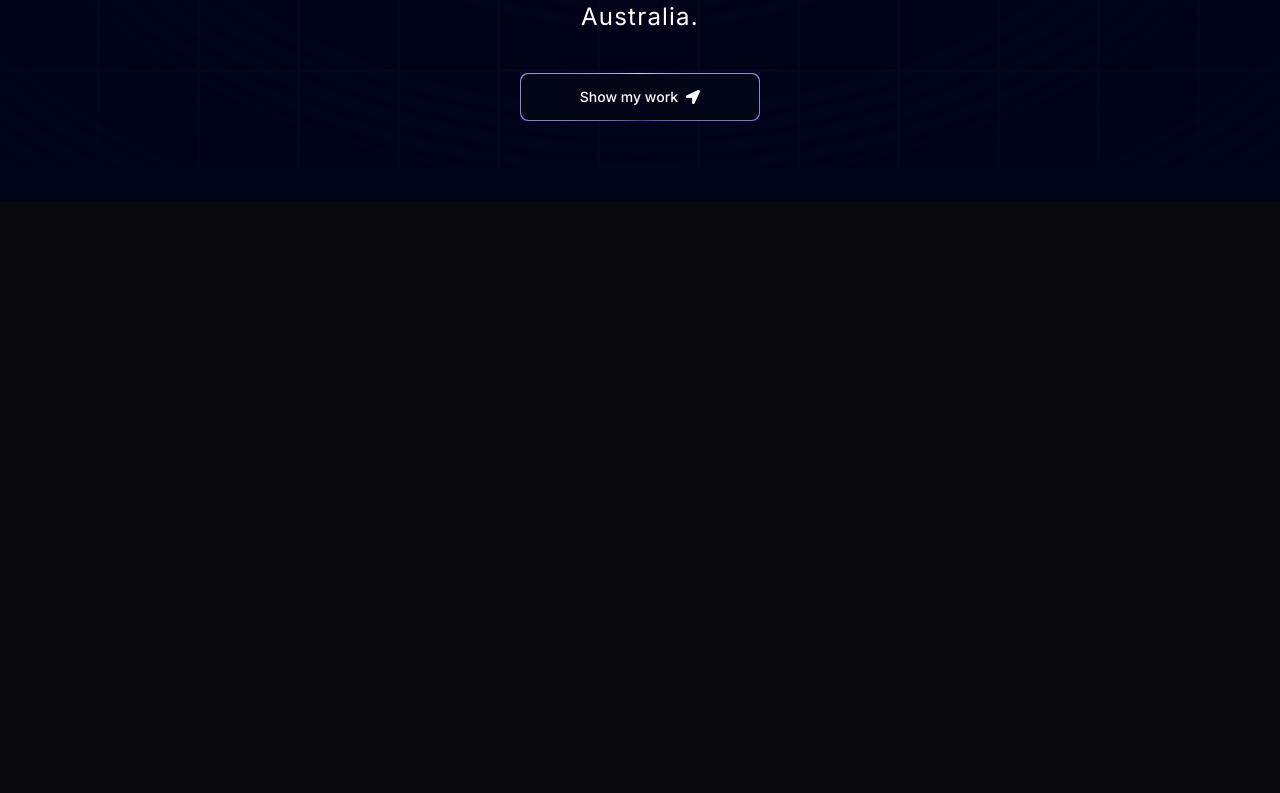
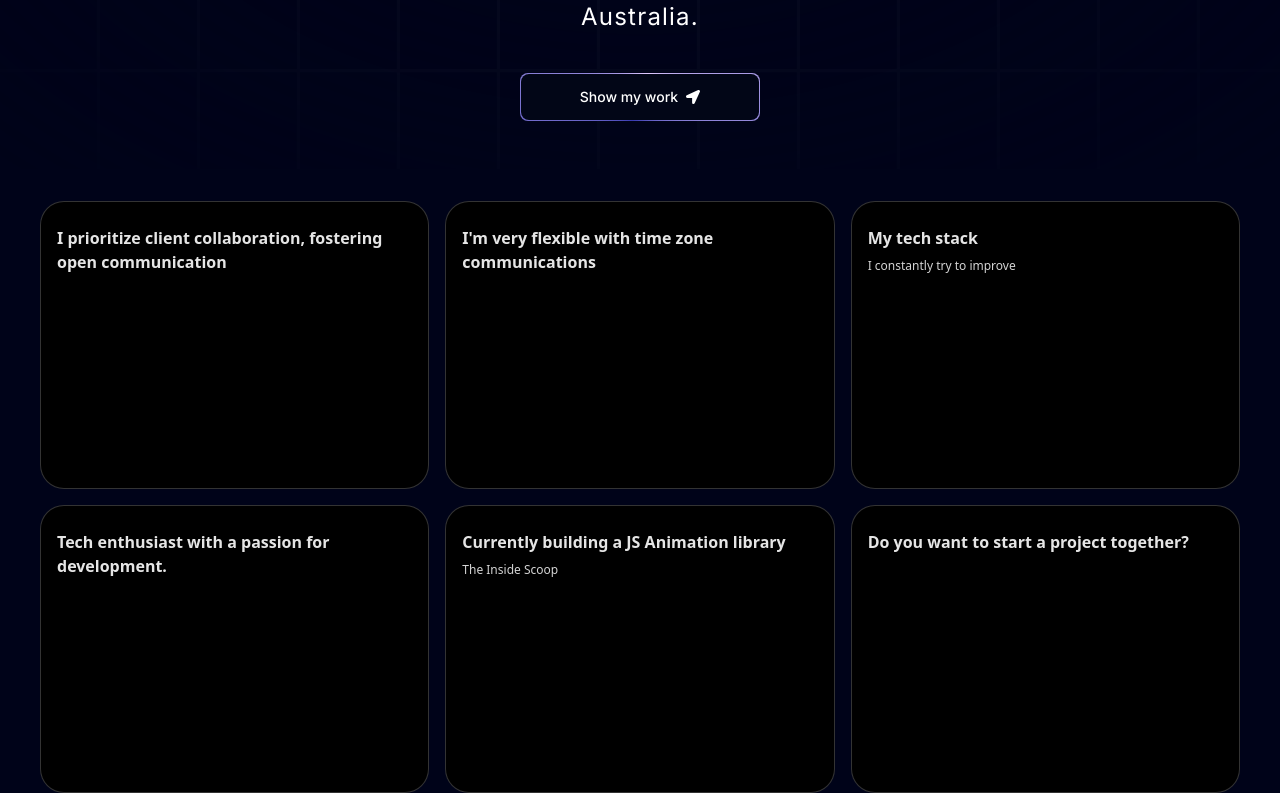
Before and after one commit to shreejai/next-portfolio, a Next.js app: page / in a window 1280 px wide. Shown: the part 631-1424 px from the top of the page. Before the commit the page ends 832 px from the top, so only its background shows below. Built offline with nearby package versions, Linux system fonts and the light colour scheme.

Commit message:
bento grid and data arrays

```diff
--- a/app/page.tsx
+++ b/app/page.tsx
@@ -1,3 +1,4 @@
+import Grid from "@/components/Grid";
 import Hero from "@/components/Hero";
 import Image from "next/image";
 
@@ -6,6 +7,7 @@
     <main className="relative bg-black-100 text-white flex justify-center items-center flex-col overflow-hidden mx-auto sm:px-10 px-5">
       <div className="max-w-7xl w-full">
         <Hero/>
+        <Grid/>
       </div>
     </main>
   );
--- /dev/null
+++ b/components/Grid.tsx
@@ -0,0 +1,19 @@
+import { gridItems } from "@/data";
+import { BentoGrid, BentoGridItem } from "./ui/BentoGrid";
+
+export default function Grid() {
+  return (
+    <section id="about">
+      <BentoGrid>
+        {gridItems.map((item) => (
+          <BentoGridItem
+          id={item.id}
+          key={item.id}
+          title={item.title}
+          description={item.description}
+          />
+        ))}
+      </BentoGrid>
+    </section>
+  )
+}
--- /dev/null
+++ b/components/ui/BentoGrid.tsx
@@ -0,0 +1,56 @@
+import { cn } from "@/utils/cn";
+
+export const BentoGrid = ({
+  className,
+  children,
+}: {
+  className?: string;
+  children?: React.ReactNode;
+}) => {
+  return (
+    <div
+      className={cn(
+        "grid md:auto-rows-[18rem] grid-cols-1 md:grid-cols-3 gap-4 max-w-7xl mx-auto ",
+        className
+      )}
+    >
+      {children}
+    </div>
+  );
+};
+
+export const BentoGridItem = ({
+  className,
+  title,
+  description,
+  header,
+  icon,
+  id,
+}: {
+  className?: string;
+  title?: string | React.ReactNode;
+  description?: string | React.ReactNode;
+  header?: React.ReactNode;
+  icon?: React.ReactNode;
+  id: number;
+}) => {
+  return (
+    <div
+      className={cn(
+        "row-span-1 relative rounded-3xl group/bento hover:shadow-xl transition duration-200 shadow-input dark:shadow-none p-4 dark:bg-black dark:border-white/[0.2] bg-white border border-transparent justify-between flex flex-col space-y-4 border-red-500",
+        className
+      )}
+    >
+      {header}
+      <div className="group-hover/bento:translate-x-2 transition duration-200">
+        {icon}
+        <div className="font-sans font-bold text-neutral-600 dark:text-neutral-200 mb-2 mt-2">
+          {title}
+        </div>
+        <div className="font-sans font-normal text-neutral-600 text-xs dark:text-neutral-300">
+          {description}
+        </div>
+      </div>
+    </div>
+  );
+};
--- /dev/null
+++ b/data/index.ts
@@ -0,0 +1,217 @@
+export const navItems = [
+  { name: "About", link: "#about" },
+  { name: "Projects", link: "#projects" },
+  { name: "Testimonials", link: "#testimonials" },
+  { name: "Contact", link: "#contact" },
+];
+
+export const gridItems = [
+  {
+    id: 1,
+    title: "I prioritize client collaboration, fostering open communication ",
+    description: "",
+    className: "lg:col-span-3 md:col-span-6 md:row-span-4 lg:min-h-[60vh]",
+    imgClassName: "w-full h-full",
+    titleClassName: "justify-end",
+    img: "/b1.svg",
+    spareImg: "",
+  },
+  {
+    id: 2,
+    title: "I'm very flexible with time zone communications",
+    description: "",
+    className: "lg:col-span-2 md:col-span-3 md:row-span-2",
+    imgClassName: "",
+    titleClassName: "justify-start",
+    img: "",
+    spareImg: "",
+  },
+  {
+    id: 3,
+    title: "My tech stack",
+    description: "I constantly try to improve",
+    className: "lg:col-span-2 md:col-span-3 md:row-span-2",
+    imgClassName: "",
+    titleClassName: "justify-center",
+    img: "",
+    spareImg: "",
+  },
+  {
+    id: 4,
+    title: "Tech enthusiast with a passion for development.",
+    description: "",
+    className: "lg:col-span-2 md:col-span-3 md:row-span-1",
+    imgClassName: "",
+    titleClassName: "justify-start",
+    img: "/grid.svg",
+    spareImg: "/b4.svg",
+  },
+
+  {
+    id: 5,
+    title: "Currently building a JS Animation library",
+    description: "The Inside Scoop",
+    className: "md:col-span-3 md:row-span-2",
+    imgClassName: "absolute right-0 bottom-0 md:w-96 w-60",
+    titleClassName: "justify-center md:justify-start lg:justify-center",
+    img: "/b5.svg",
+    spareImg: "/grid.svg",
+  },
+  {
+    id: 6,
+    title: "Do you want to start a project together?",
+    description: "",
+    className: "lg:col-span-2 md:col-span-3 md:row-span-1",
+    imgClassName: "",
+    titleClassName: "justify-center md:max-w-full max-w-60 text-center",
+    img: "",
+    spareImg: "",
+  },
+];
+
+export const projects = [
+  {
+    id: 1,
+    title: "3D Solar System Planets to Explore",
+    des: "Explore the wonders of our solar system with this captivating 3D simulation of the planets using Three.js.",
+    img: "/p1.svg",
+    iconLists: ["/re.svg", "/tail.svg", "/ts.svg", "/three.svg", "/fm.svg"],
+    link: "https://github.com/adrianhajdin?tab=repositories",
+  },
+  {
+    id: 2,
+    title: "Yoom - Video Conferencing App",
+    des: "Simplify your video conferencing experience with Yoom. Seamlessly connect with colleagues and friends.",
+    img: "/p2.svg",
+    iconLists: ["/next.svg", "/tail.svg", "/ts.svg", "/stream.svg", "/c.svg"],
+    link: "https://github.com/adrianhajdin/zoom-clone",
+  },
+  {
+    id: 3,
+    title: "AI Image SaaS - Canva Application",
+    des: "A REAL Software-as-a-Service app with AI features and a payments and credits system using the latest tech stack.",
+    img: "/p3.svg",
+    iconLists: ["/re.svg", "/tail.svg", "/ts.svg", "/three.svg", "/c.svg"],
+    link: "https://github.com/adrianhajdin/ai_saas_app",
+  },
+  {
+    id: 4,
+    title: "Animated Apple Iphone 3D Website",
+    des: "Recreated the Apple iPhone 15 Pro website, combining GSAP animations and Three.js 3D effects..",
+    img: "/p4.svg",
+    iconLists: ["/next.svg", "/tail.svg", "/ts.svg", "/three.svg", "/gsap.svg"],
+    link: "https://github.com/adrianhajdin/iphone",
+  },
+];
+
+export const testimonials = [
+  {
+    quote:
+      "Collaborating with Adrian was an absolute pleasure. His professionalism, promptness, and dedication to delivering exceptional results were evident throughout our project. Adrian's enthusiasm for every facet of development truly stands out. If you're seeking to elevate your website and elevate your brand, Adrian is the ideal partner.",
+    name: "Michael Johnson",
+    title: "Director of AlphaStream Technologies",
+  },
+  {
+    quote:
+      "Collaborating with Adrian was an absolute pleasure. His professionalism, promptness, and dedication to delivering exceptional results were evident throughout our project. Adrian's enthusiasm for every facet of development truly stands out. If you're seeking to elevate your website and elevate your brand, Adrian is the ideal partner.",
+    name: "Michael Johnson",
+    title: "Director of AlphaStream Technologies",
+  },
+  {
+    quote:
+      "Collaborating with Adrian was an absolute pleasure. His professionalism, promptness, and dedication to delivering exceptional results were evident throughout our project. Adrian's enthusiasm for every facet of development truly stands out. If you're seeking to elevate your website and elevate your brand, Adrian is the ideal partner.",
+    name: "Michael Johnson",
+    title: "Director of AlphaStream Technologies",
+  },
+  {
+    quote:
+      "Collaborating with Adrian was an absolute pleasure. His professionalism, promptness, and dedication to delivering exceptional results were evident throughout our project. Adrian's enthusiasm for every facet of development truly stands out. If you're seeking to elevate your website and elevate your brand, Adrian is the ideal partner.",
+    name: "Michael Johnson",
+    title: "Director of AlphaStream Technologies",
+  },
+  {
+    quote:
+      "Collaborating with Adrian was an absolute pleasure. His professionalism, promptness, and dedication to delivering exceptional results were evident throughout our project. Adrian's enthusiasm for every facet of development truly stands out. If you're seeking to elevate your website and elevate your brand, Adrian is the ideal partner.",
+    name: "Michael Johnson",
+    title: "Director of AlphaStream Technologies",
+  },
+];
+
+export const companies = [
+  {
+    id: 1,
+    name: "cloudinary",
+    img: "/cloud.svg",
+    nameImg: "/cloudName.svg",
+  },
+  {
+    id: 2,
+    name: "appwrite",
+    img: "/app.svg",
+    nameImg: "/appName.svg",
+  },
+  {
+    id: 3,
+    name: "HOSTINGER",
+    img: "/host.svg",
+    nameImg: "/hostName.svg",
+  },
+  {
+    id: 4,
+    name: "stream",
+    img: "/s.svg",
+    nameImg: "/streamName.svg",
+  },
+  {
+    id: 5,
+    name: "docker.",
+    img: "/dock.svg",
+    nameImg: "/dockerName.svg",
+  },
+];
+
+export const workExperience = [
+  {
+    id: 1,
+    title: "Frontend Engineer Intern",
+    desc: "Assisted in the development of a web-based platform using React.js, enhancing interactivity.",
+    className: "md:col-span-2",
+    thumbnail: "/exp1.svg",
+  },
+  {
+    id: 2,
+    title: "Mobile App Dev - JSM Tech",
+    desc: "Designed and developed mobile app for both iOS & Android platforms using React Native.",
+    className: "md:col-span-2", // change to md:col-span-2
+    thumbnail: "/exp2.svg",
+  },
+  {
+    id: 3,
+    title: "Freelance App Dev Project",
+    desc: "Led the dev of a mobile app for a client, from initial concept to deployment on app stores.",
+    className: "md:col-span-2", // change to md:col-span-2
+    thumbnail: "/exp3.svg",
+  },
+  {
+    id: 4,
+    title: "Lead Frontend Developer",
+    desc: "Developed and maintained user-facing features using modern frontend technologies.",
+    className: "md:col-span-2",
+    thumbnail: "/exp4.svg",
+  },
+];
+
+export const socialMedia = [
+  {
+    id: 1,
+    img: "/git.svg",
+  },
+  {
+    id: 2,
+    img: "/twit.svg",
+  },
+  {
+    id: 3,
+    img: "/link.svg",
+  },
+];
```
